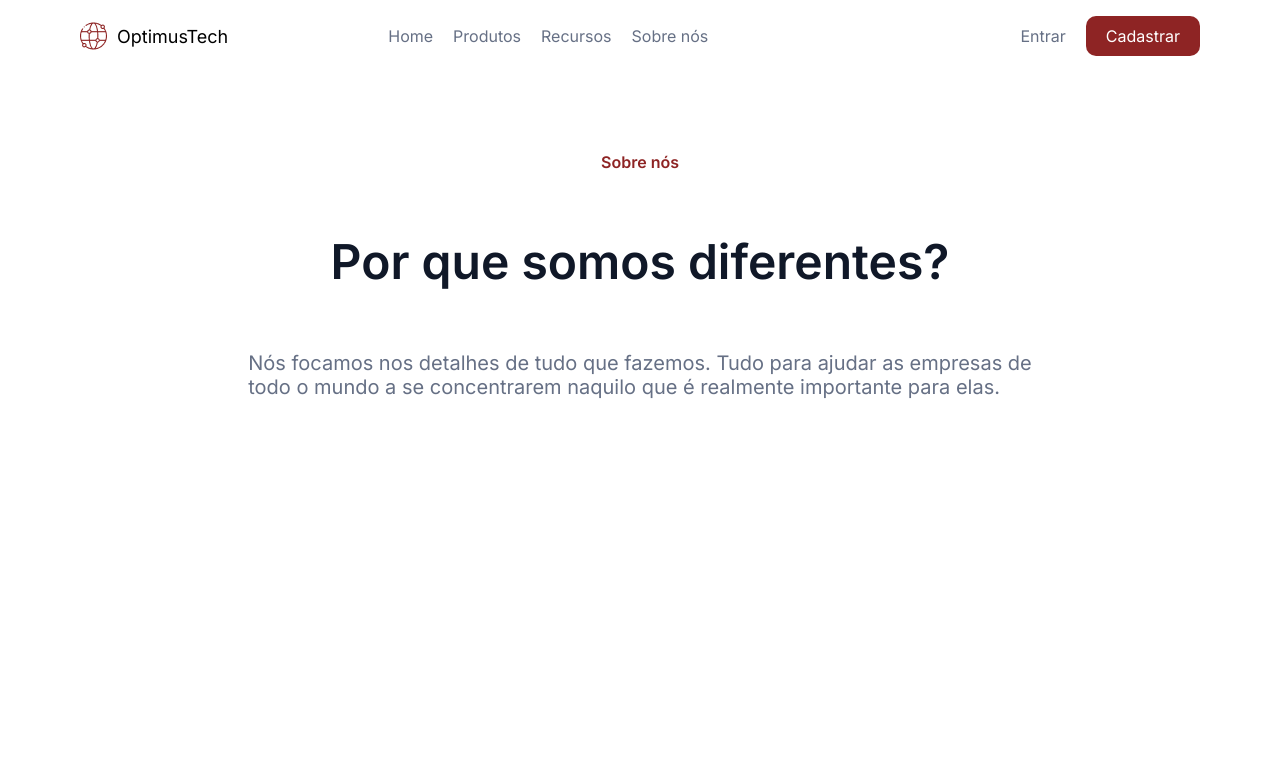
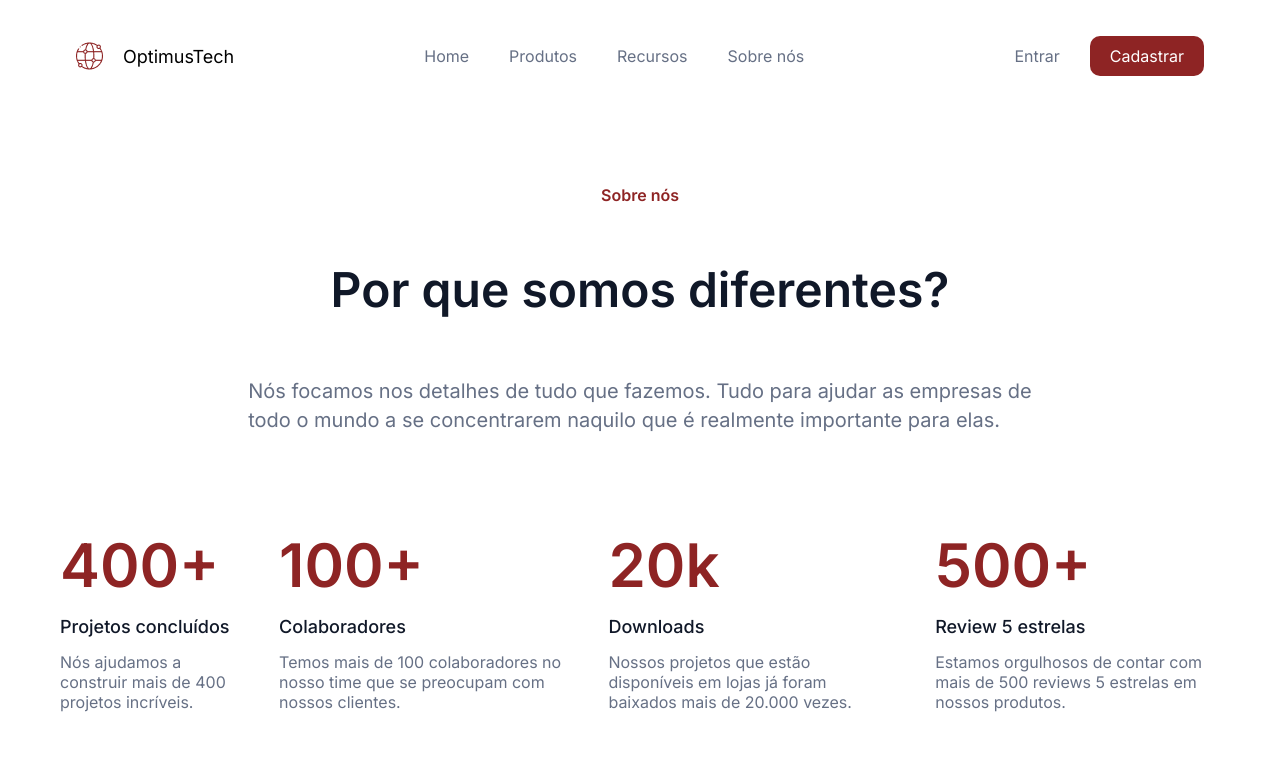
Before and after one commit to gizelecardoso/optimus_tech_alura, a plain HTML site: page index.html in a window 1280 px wide. Drawn offline with Linux system fonts and the light colour scheme; a web font is replaced by a local one.

Commit message:
day3: Create section with metrical informations

```diff
--- a/index.html
+++ b/index.html
@@ -34,6 +34,29 @@
         <p>todo o mundo a se concentrarem naquilo que é realmente importante para elas.</p>
       </div>
     </section>
+
+    <section class="container_metrics">
+      <div class="container_metrics_column">
+        <h2 class="container_metrics_title">400+</h2>
+        <h4 class="container_metrics_subtitle">Projetos concluídos</h4>
+        <p class="container_metrics_text">Nós ajudamos a construir mais de 400 projetos incríveis.</p>
+      </div>
+      <div class="container_metrics_column">
+        <h2 class="container_metrics_title">100+</h2>
+        <h4 class="container_metrics_subtitle">Colaboradores</h4>
+        <p class="container_metrics_text">Temos mais de 100 colaboradores no nosso time que se preocupam com nossos clientes.</p>
+      </div>
+      <div class="container_metrics_column">
+        <h2 class="container_metrics_title">20k</h2>
+        <h4 class="container_metrics_subtitle">Downloads</h4>
+        <p class="container_metrics_text">Nossos projetos que estão disponíveis em lojas já foram baixados mais de 20.000 vezes.</p>
+      </div>
+      <div class="container_metrics_column">
+        <h2 class="container_metrics_title">500+</h2>
+        <h4 class="container_metrics_subtitle">Review 5 estrelas</h4>
+        <p class="container_metrics_text">Estamos orgulhosos de contar com mais de 500 reviews 5 estrelas em nossos produtos.</p>
+      </div>
+</section>
   </main>
 </body>
 </html>
--- a/styles.css
+++ b/styles.css
@@ -3,7 +3,7 @@
 @import url('https://fonts.googleapis.com/css2?family=David+Libre:wght@400;500;700&family=Inter:wght@100..900&display=swap');
 
 * {
-  margin: 0;
+  margin: 5px 10px;
   padding: 0;
   box-sizing: border-box;
   text-decoration: none;
--- a/styles/header.css
+++ b/styles/header.css
@@ -3,7 +3,7 @@
   display: flex;
   justify-content: space-between;
   align-items: center;
-  padding: 1rem 5rem
+  padding: 1rem
 }
 
 .navbar__logo {
--- a/styles/main.css
+++ b/styles/main.css
@@ -27,3 +27,34 @@
   color: var(--grey-second-color);
   font-family: "Inter", sans-serif;
 }
+
+.container_metrics {
+  display: flex;
+  padding-bottom: 50px;
+}
+
+.container_metrics_column {
+  display: grid;
+  gap: 5px
+}
+
+.container_metrics_title {
+  font-size: 60px;
+  font-weight: 600;
+  color: var(--red-first-color);
+  font-family: "Inter", sans-serif;
+}
+
+.container_metrics_subtitle {
+  font-size: 18px;
+  font-weight: 500;
+  color: var(--black-first-color);
+  font-family: "Inter", sans-serif;
+}
+
+.container_metrics_text {
+  font-size: 16px;
+  font-weight: 400;
+  color: var(--grey-second-color);
+  font-family: "Inter", sans-serif;
+}
```
Also changed, not shown: assets/readme/first_day.png (renamed from image.png), assets/readme/second_day.png (added), assets/readme/third_day.png (added), 1 other file.
